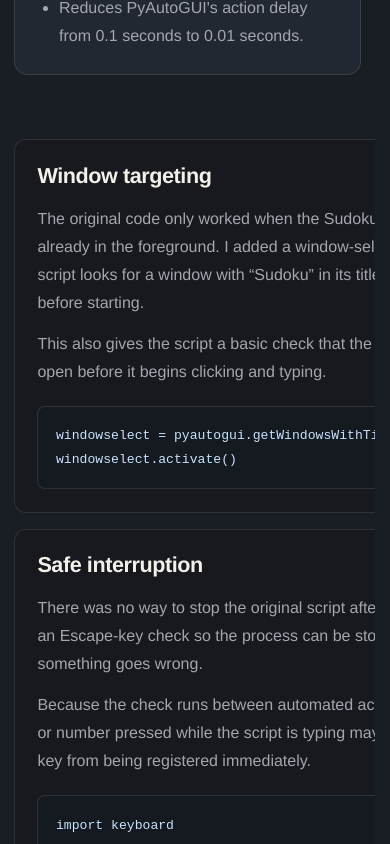
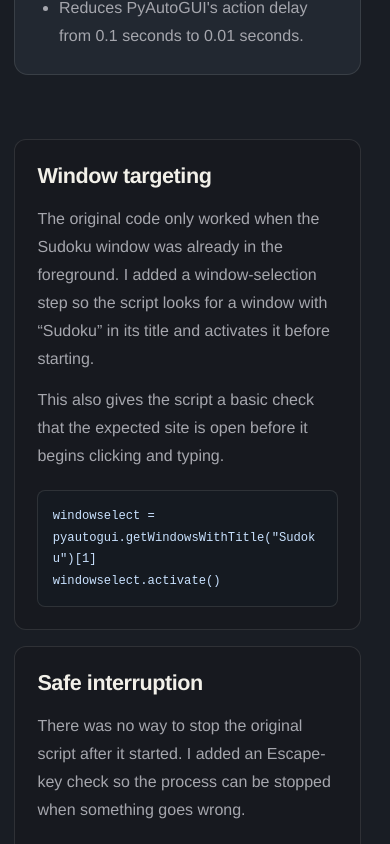
Before and after one commit to SirBlob/bobbythings.com, a Next.js app: page /work/automatic-sudoku-solver in a window 390 px wide. Shown: the part 880-1724 px from the top of the page. Built offline with nearby package versions, Linux system fonts and the light colour scheme.

Commit message:
Fix mobile content overflow

```diff
--- a/app/globals.css
+++ b/app/globals.css
@@ -28,7 +28,7 @@ a { color: inherit; text-decoration: none; }
 .hero h1 span { color: var(--accent); }
 .hero-copy { max-width: 590px; margin: 2rem 0; color: var(--muted); font-size: 1.1rem; line-height: 1.75; }
 .hero-actions { display: flex; align-items: center; gap: 1.5rem; }
-.button { display: inline-flex; align-items: center; gap: 1.4rem; padding: 0.9rem 1.05rem; border: 1px solid var(--accent); border-radius: 8px; background: var(--accent-soft); font: 0.76rem var(--font-mono); letter-spacing: 0.04em; transition: background 180ms ease, color 180ms ease, transform 180ms ease; }
+.button { display: inline-flex; align-items: center; gap: 1.4rem; max-width: 100%; padding: 0.9rem 1.05rem; border: 1px solid var(--accent); border-radius: 8px; background: var(--accent-soft); font: 0.76rem var(--font-mono); letter-spacing: 0.04em; overflow-wrap: anywhere; transition: background 180ms ease, color 180ms ease, transform 180ms ease; }
 .button:hover, .button:focus-visible { background: var(--accent); color: white; transform: translateY(-1px); }
 .text-link { color: var(--muted); font: 0.78rem var(--font-mono); }
 .text-link:hover, .text-link:focus-visible { color: var(--text); }
@@ -44,7 +44,7 @@ a { color: inherit; text-decoration: none; }
 .project-grid { display: grid; grid-template-columns: repeat(2, 1fr); gap: 1rem; }
 .notes-preview { padding-bottom: clamp(3.5rem, 6vw, 5rem); }
 .simple-list { border-top: 1px solid var(--line); }
-.simple-list a { display: grid; grid-template-columns: 3rem 1fr auto; align-items: center; gap: 1rem; padding: 1.2rem 0; border-bottom: 1px solid var(--line); font-size: 1.15rem; transition: color 160ms ease, padding 160ms ease; }
+.simple-list a { display: grid; grid-template-columns: 3rem minmax(0, 1fr) auto; align-items: center; gap: 1rem; padding: 1.2rem 0; border-bottom: 1px solid var(--line); font-size: 1.15rem; transition: color 160ms ease, padding 160ms ease; }
 .simple-list a:hover { color: var(--accent); padding-left: 0.4rem; }
 .list-index { color: var(--muted); font: 0.7rem var(--font-mono); }
 .simple-list a span:last-child { color: var(--accent); }
@@ -63,25 +63,26 @@ a { color: inherit; text-decoration: none; }
 .note-cards p { min-height: 4.5rem; color: var(--muted); line-height: 1.6; }
 .note-cards span { color: var(--accent); font: 0.75rem var(--font-mono); }
 
-.detail { min-height: calc(100svh - 180px); padding: 4rem 0 7rem; }
+.detail { min-width: 0; min-height: calc(100svh - 180px); padding: 4rem 0 7rem; }
 .back-link { display: inline-block; margin-bottom: 5rem; padding: 0.45rem 0; color: var(--muted); font: 1rem var(--font-mono); font-weight: 600; letter-spacing: 0.01em; }
 .detail h1 { max-width: 850px; margin: 0; font-size: var(--page-heading-size); line-height: 1.08; letter-spacing: -0.04em; }
 .lead { max-width: 720px; margin: 1.5rem 0 4rem; color: var(--muted); font-size: 1.2rem; line-height: 1.65; }
-.detail-grid { display: grid; grid-template-columns: 1fr 1fr; gap: clamp(2rem, 7vw, 6rem); padding: 2.25rem; border: 1px solid var(--line); border-radius: 14px; background: var(--surface); }
+.detail-grid { display: grid; grid-template-columns: minmax(0, 1fr) minmax(0, 1fr); gap: clamp(2rem, 7vw, 6rem); min-width: 0; padding: 2.25rem; border: 1px solid var(--line); border-radius: 14px; background: var(--surface); }
+.detail-grid > * { min-width: 0; }
 .detail h2, .prose h2 { margin: 0 0 1rem; font-size: 1rem; font-family: var(--font-mono); }
-.detail-grid p, .detail-grid li, .prose p, .prose li { color: var(--muted); line-height: 1.75; }
+.detail-grid p, .detail-grid li, .prose p, .prose li { color: var(--muted); line-height: 1.75; overflow-wrap: anywhere; }
 .detail-grid ul, .prose ul { margin: 0; padding-left: 1.25rem; }
 .detail-actions { display: flex; align-items: center; flex-wrap: wrap; gap: 1.5rem; margin-top: 2.5rem; }
 .prose { max-width: 720px; padding-top: 3rem; border-top: 1px solid var(--line); }
 .prose h2 { margin-top: 2.5rem; }
 .prose .text-link { display: inline-block; margin-top: 2.5rem; }
-.article-sections { max-width: 820px; margin-top: 4rem; display: grid; gap: 1rem; }
-.article-sections section { padding: 1.75rem 2rem; border: 1px solid var(--line); border-radius: 12px; background: rgba(23, 25, 30, 0.68); }
+.article-sections { display: grid; gap: 1rem; width: 100%; max-width: 820px; min-width: 0; margin-top: 4rem; }
+.article-sections section { min-width: 0; padding: 1.75rem 2rem; border: 1px solid var(--line); border-radius: 12px; background: rgba(23, 25, 30, 0.68); }
 .article-sections h2 { font-size: 1.35rem; font-family: var(--font-sans); letter-spacing: -0.02em; }
-.article-sections p, .article-sections li { color: var(--muted); font-size: 1rem; line-height: 1.75; }
+.article-sections p, .article-sections li { color: var(--muted); font-size: 1rem; line-height: 1.75; overflow-wrap: anywhere; }
 .article-sections p { margin: 0.8rem 0; }
 .article-sections ul { margin: 1rem 0 0; padding-left: 1.25rem; }
-.article-sections pre { margin: 1.25rem 0 0; padding: 1.1rem; overflow-x: auto; border: 1px solid var(--line); border-radius: 8px; background: #151a21; color: #c9e2ff; font: 0.82rem/1.7 var(--font-mono); }
+.article-sections pre { max-width: 100%; margin: 1.25rem 0 0; padding: 1.1rem; overflow-x: auto; border: 1px solid var(--line); border-radius: 8px; background: #151a21; color: #c9e2ff; font: 0.82rem/1.7 var(--font-mono); }
 footer { min-height: 100px; padding: 2rem 0; display: flex; align-items: center; justify-content: space-between; color: var(--muted); font: 0.72rem var(--font-mono); }
 .footer-links { display: flex; gap: 1.5rem; }
 .footer-links a:hover, .footer-links a:focus-visible { color: var(--text); }
@@ -95,6 +96,7 @@ footer { min-height: 100px; padding: 2rem 0; display: flex; align-items: center;
   .project-grid, .note-cards, .detail-grid { grid-template-columns: 1fr; }
   .detail-grid { padding: 1.5rem; }
   .article-sections section { padding: 1.4rem; }
+  .article-sections pre { padding: 0.9rem; white-space: pre-wrap; overflow-wrap: anywhere; word-break: break-word; font-size: 0.76rem; }
   .note-cards p { min-height: 0; }
   .back-link { margin-bottom: 3.5rem; }
   footer { align-items: flex-start; flex-direction: column; justify-content: center; gap: 1rem; }
```
